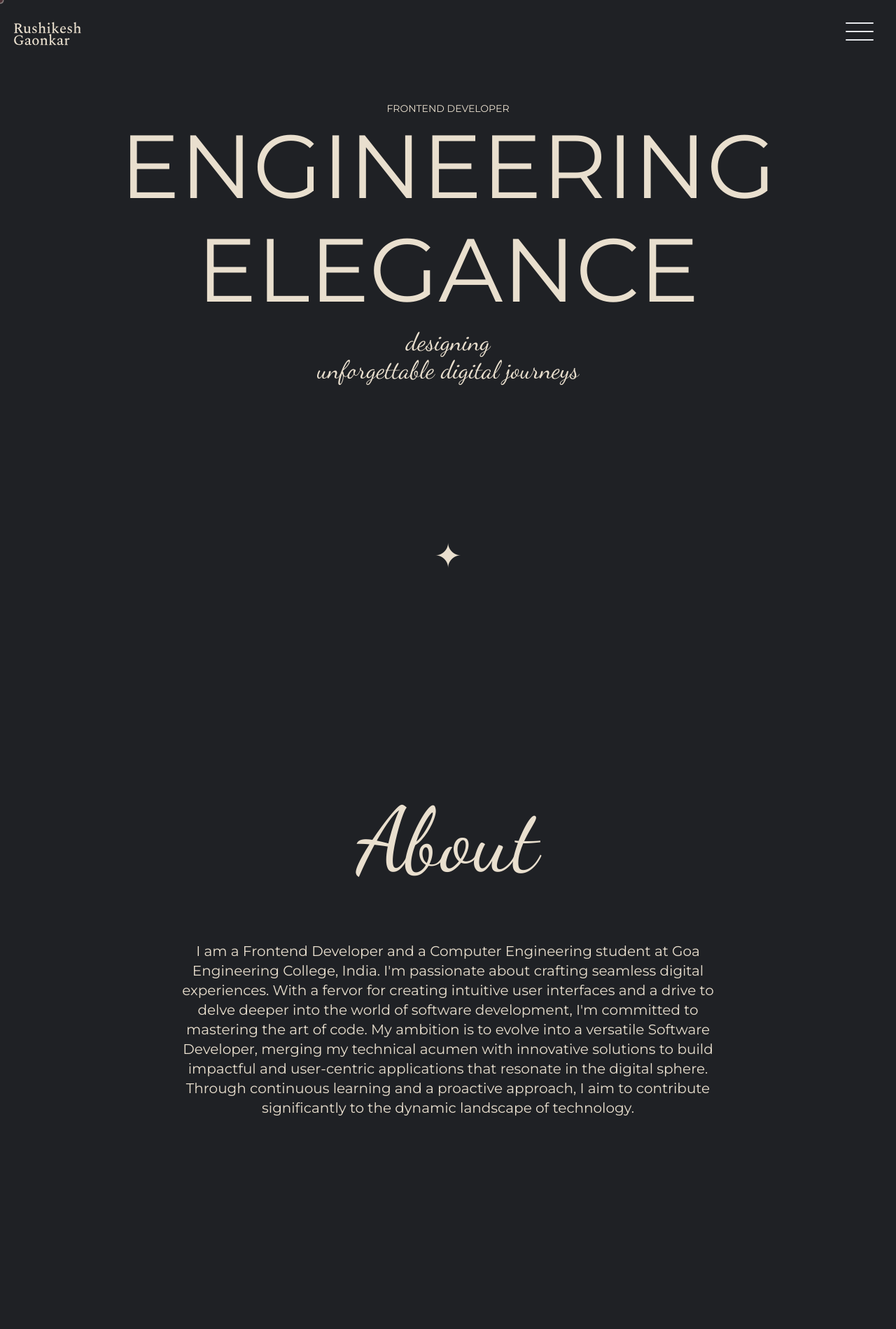
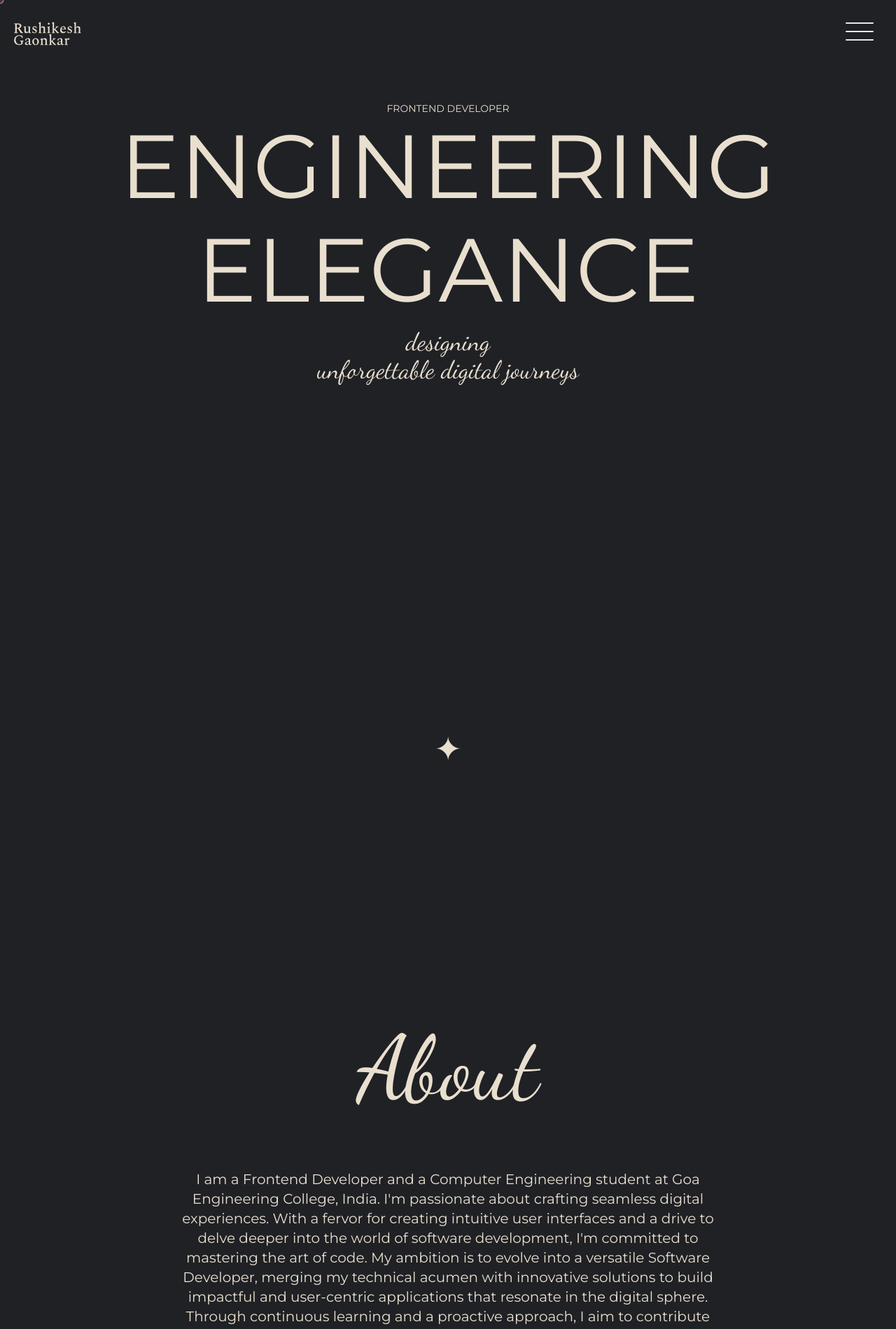
Before and after one commit to Rushikesh-24/RushiDev, a Next.js app: page / in a window 1280 px wide. Shown: the top 1899 px of the page at 70% size. Built offline with nearby package versions, Linux system fonts and the light colour scheme.

Commit message:
made responsive

```diff
--- a/src/app/components/About.jsx
+++ b/src/app/components/About.jsx
@@ -16,7 +16,7 @@ const About = () => {
 
   return (
     <div
-      className="md:mt-40 flex justify-center items-center md:mb-96 flex-col mt-10 mb-10"
+      className=" flex justify-center items-center md:mb-96 flex-col mt-10 mb-10 h-screen"
       id="about"
     >
       <motion.h1 className={`${playFair.className} md:text-9xl text-5xl mb-20`}
--- a/src/app/components/Contact.jsx
+++ b/src/app/components/Contact.jsx
@@ -16,7 +16,7 @@ const playFair = Dancing_Script({
 const Contact = () => {
   return (
     <>
-      <div id="contact" className="text-center p-2">
+      <div id="contact" className="text-center p-2 h-screen justify-center">
       <motion.h1 className={`${playFair.className} md:text-9xl text-5xl mb-20`}
       whileInView={{scale:1,rotate:0}}
       initial={{scale:0,rotate:180}}
--- a/src/app/components/Hero.jsx
+++ b/src/app/components/Hero.jsx
@@ -14,7 +14,7 @@ const montSerrat = Montserrat({
 });
 const Hero = () => {
   return (
-    <div className="z-10 text-center flex-col justify-start items-center p-10 flex relative overflow-hidden">
+    <div className="z-10 text-center flex-col md:justify-start items-center p-10 flex relative overflow-hidden justify-center h-screen mb-10">
       <div
         id="hero-title"
         className=" flex flex-col justify-center items-center mt-5 mb-5 relative"
```
